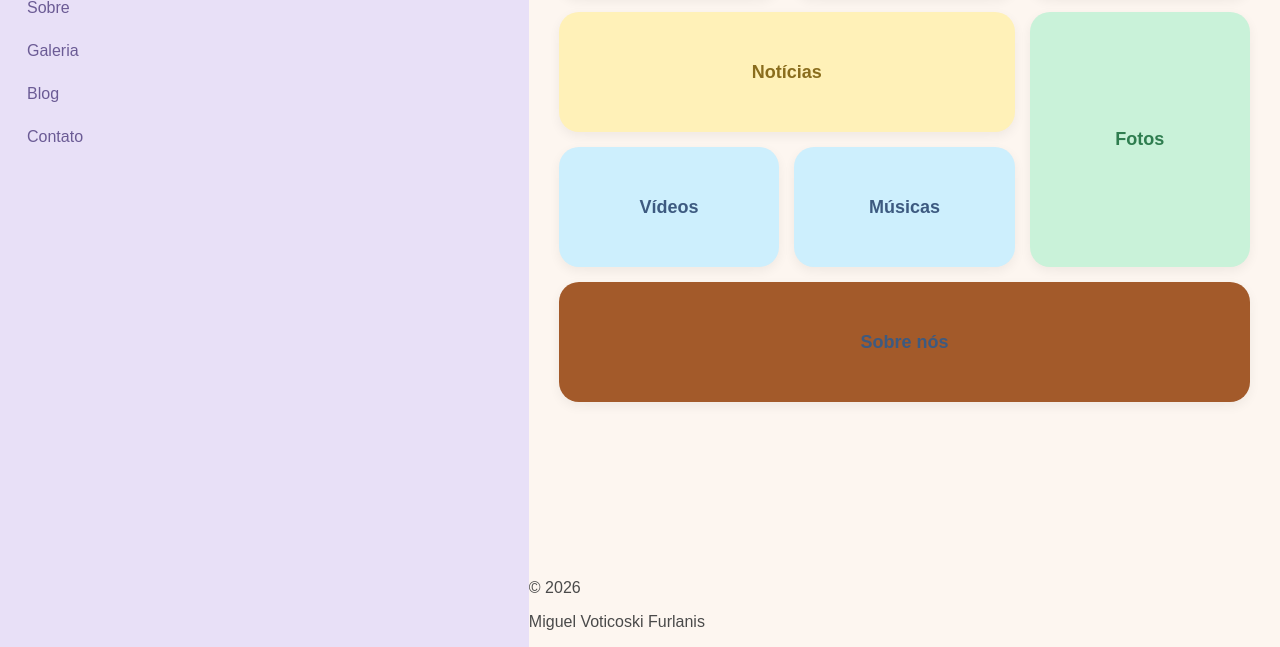
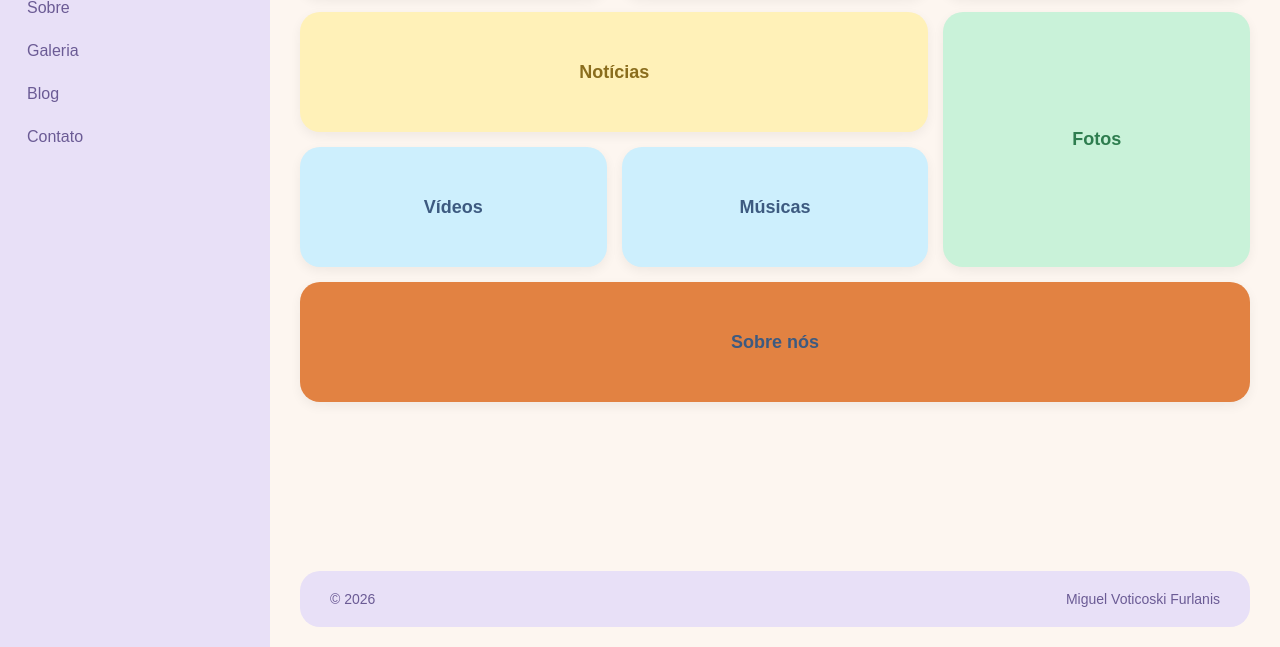
Before and after one commit to miguelfurlanisdev/praticaGrid, a plain HTML site: page index.html in a window 1280 px wide. Shown: the part 153-800 px from the top of the page. Drawn offline with Linux system fonts and the light colour scheme.

Commit message:
Adição da estilização do footer e correção do tamanho do template

```diff
--- a/style/style.css
+++ b/style/style.css
@@ -6,7 +6,7 @@ body {
     min-height: 100vh;
 
     display: grid;
-    grid-template-columns: 270px, 1fr;
+    grid-template-columns: 270px  1fr;
     grid-template-rows: 1fr auto;
     grid-template-areas:
                 "sidebar grade"
@@ -110,5 +110,20 @@ body {
 
 .toda{
     grid-column: 1/-1;
-    background: #a35a2a;
+    background: #e28242;
 }
+
+.footer{
+    display: flex;
+    justify-content: space-between;
+    padding: 20px 30px;
+    margin: 0 30px 20px;
+    background-color: #e8e0f7;
+    color: #6b5b95;
+    border-radius: 20px;
+    font-size: 14px;
+}
+
+.footer p {
+    margin: 0;
+}
```
Also changed, not shown: 1 other file.
